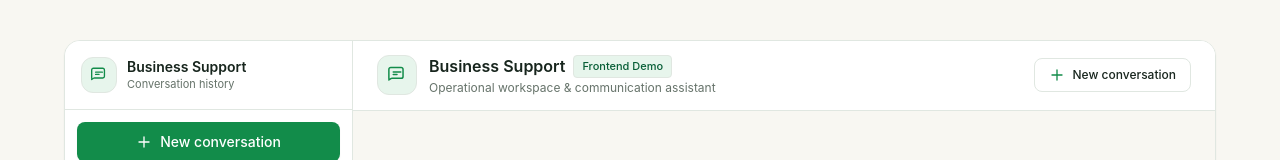
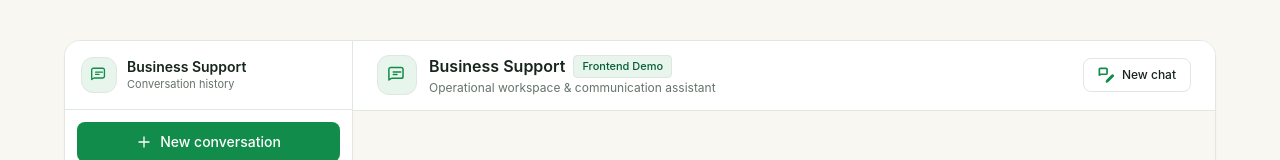
Before and after one commit to Kahonjohn1/business-support-chatbot, a Next.js app: page / in a window 1280 px wide. Shown: the top 160 px of the page. Built offline with nearby package versions, Linux system fonts and the light colour scheme.

Commit message:
feat: standardize new chat action and icon

```diff
--- a/src/components/chat/ChatHeader.tsx
+++ b/src/components/chat/ChatHeader.tsx
@@ -1,4 +1,5 @@
 import React from "react";
+import { NewChatIcon } from "./NewChatIcon";
 
 interface ChatHeaderProps {
   onNewConversation: () => void;
@@ -76,24 +77,11 @@ export const ChatHeader: React.FC<ChatHeaderProps> = ({
           type="button"
           onClick={onNewConversation}
           className="inline-flex items-center gap-2 px-3 sm:px-3.5 py-2 text-xs font-medium rounded-lg transition-colors border bg-[#FFFFFF] hover:bg-[#E7F5EC] active:bg-[#E0E7E1] text-[#17251D] border-[#E0E7E1] cursor-pointer focus:outline-none focus:ring-2 focus:ring-[#128C4A] focus:ring-offset-1"
-          aria-label="Start a new conversation"
-          title="Start a new conversation"
+          aria-label="Start a new chat"
+          title="Start a new chat"
         >
-          <svg
-            className="w-4 h-4 text-[#128C4A]"
-            fill="none"
-            viewBox="0 0 24 24"
-            stroke="currentColor"
-            strokeWidth={2}
-            aria-hidden="true"
-          >
-            <path
-              strokeLinecap="round"
-              strokeLinejoin="round"
-              d="M12 4.5v15m7.5-7.5h-15"
-            />
-          </svg>
-          <span className="hidden sm:inline">New conversation</span>
+          <NewChatIcon className="w-4 h-4 text-[#128C4A]" />
+          <span className="hidden sm:inline">New chat</span>
           <span className="sm:hidden">New</span>
         </button>
       </div>
--- /dev/null
+++ b/src/components/chat/NewChatIcon.tsx
@@ -0,0 +1,40 @@
+import React from "react";
+
+interface NewChatIconProps {
+  className?: string;
+}
+
+/**
+ * ChatGPT-style compose mark: an outlined chat bubble with a small pencil.
+ * Drawn inline with non-scaling strokes to match the project's existing
+ * Heroicons-style icons wherever the new-chat action appears.
+ *
+ * This is a generic compose concept, not any company's official branding.
+ */
+export const NewChatIcon: React.FC<NewChatIconProps> = ({ className }) => (
+  <svg
+    className={className}
+    viewBox="0 0 24 24"
+    fill="none"
+    stroke="currentColor"
+    strokeWidth={1.7}
+    strokeLinecap="round"
+    strokeLinejoin="round"
+    aria-hidden="true"
+  >
+    {/* Outlined message/chat bubble */}
+    <g transform="translate(0.5 0) scale(0.68)">
+      <path
+        vectorEffect="non-scaling-stroke"
+        d="M2.25 18l2.4-1.6a2.25 2.25 0 011.25-.38h11.1a2.25 2.25 0 002.25-2.25V5.25a2.25 2.25 0 00-2.25-2.25H4.5A2.25 2.25 0 002.25 5.25v10.5c0 .34.076.663.212.953z"
+      />
+    </g>
+    {/* Compose pencil */}
+    <g transform="translate(11.5 11) scale(0.52)">
+      <path
+        vectorEffect="non-scaling-stroke"
+        d="M16.862 4.487l1.687-1.688a1.875 1.875 0 112.652 2.652L6.832 19.82a4.5 4.5 0 01-1.897 1.13l-2.685.8.8-2.685a4.5 4.5 0 011.13-1.897L16.863 4.487zm0 0L19.5 7.125"
+      />
+    </g>
+  </svg>
+);
```
